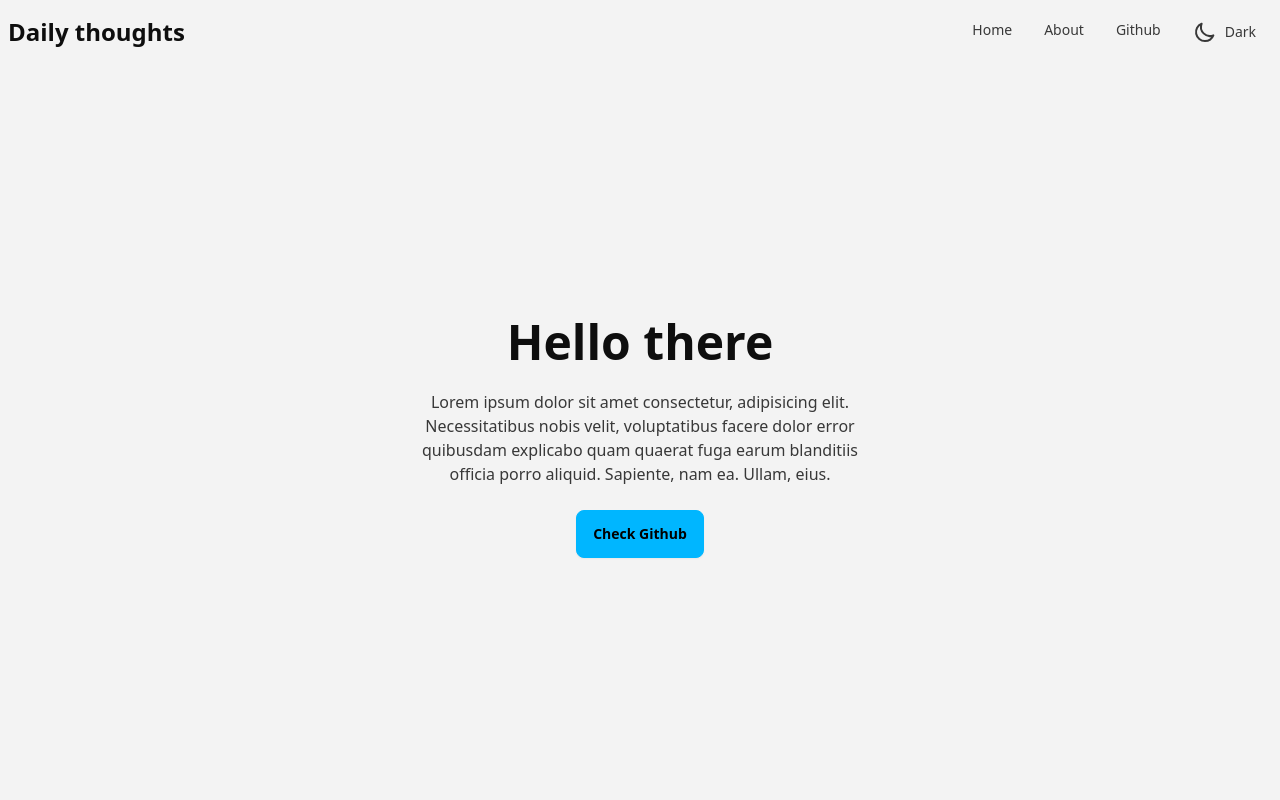
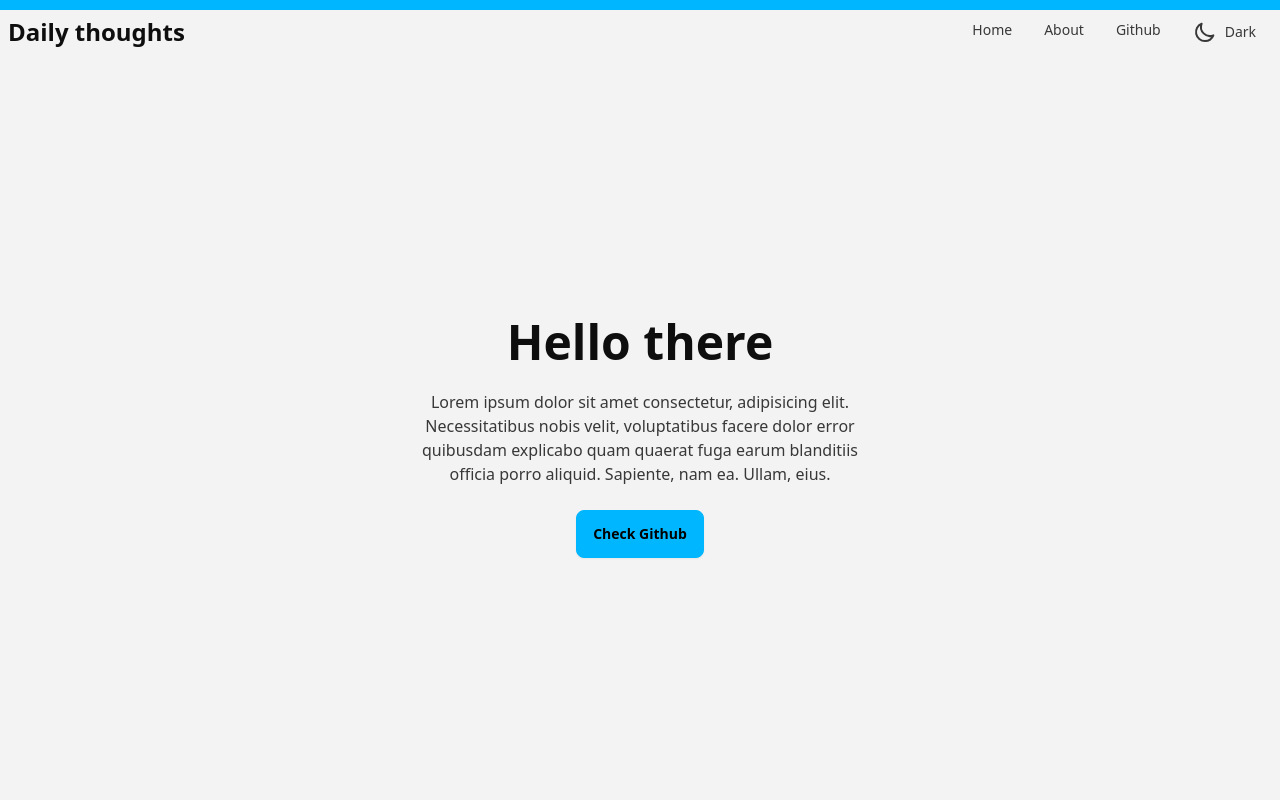
Before and after one commit to farhad-ahmadi-04/uni-blogs, a Next.js app: page / in a window 1280 px wide. Shown: the top 800 px of the page. Built offline with nearby package versions, Linux system fonts and the light colour scheme; no server answers.

Commit message:
update(page): landing page

```diff
--- a/src/app/page.tsx
+++ b/src/app/page.tsx
@@ -1,11 +1,13 @@
 import Advice from "@/components/Advice";
 import Hero from "@/components/Hero";
 import Navbar from "@/components/Navbar";
+import ScrollIndicator from "@/components/ScrollIndicator"
 
 export default function Home() {
   return (
     <div id="root" className="h-full container m-auto flex flex-col text-primary-200">
       <Navbar />
+      <ScrollIndicator />
       <main className="h-full">
         <Hero />
         {Array.from({ length: 2 }, ((_, i) => <Advice key={i} />))}
```
